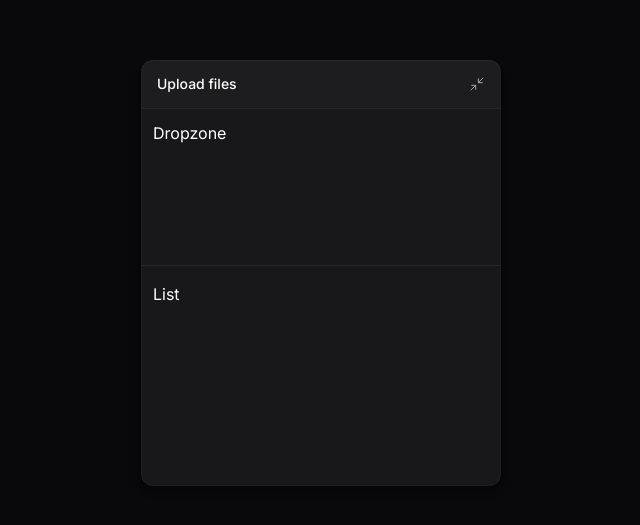
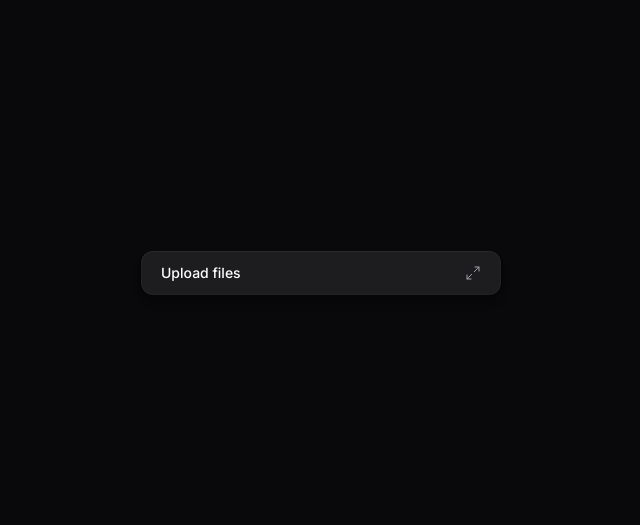
Before and after one commit to massucattoj/upload-widget-web, a React (Vite) app: page / in a window 1280 px wide. Shown: the part 127-652 px from the top of the page, without its empty margins (319-959 px from the left). Built offline with nearby package versions, Linux system fonts and the light colour scheme.

Commit message:
feat: collapsible component

```diff
--- a/src/components/upload-widget-header.tsx
+++ b/src/components/upload-widget-header.tsx
@@ -1,3 +1,5 @@
+import * as Collapsible from "@radix-ui/react-collapsible";
+
 import { Minimize2 } from "lucide-react";
 import { Button } from "./ui/button";
 
@@ -6,9 +8,11 @@ export function UploadWidgetHeader() {
     <div className="w-full p-4 py-2 bg-white/2 border-zinc-800 border-b flex items-center justify-between">
       <span className="text-sm font-medium">Upload files</span>
 
-      <Button size="icon" className="-mr-2">
-        <Minimize2 strokeWidth={1.5} className="size-4" />
-      </Button>
+      <Collapsible.Trigger asChild>
+        <Button size="icon" className="-mr-2">
+          <Minimize2 strokeWidth={1.5} className="size-4" />
+        </Button>
+      </Collapsible.Trigger>
     </div>
   )
 }
--- /dev/null
+++ b/src/components/upload-widget-minimized-button.tsx
@@ -0,0 +1,15 @@
+import * as Collapsible from "@radix-ui/react-collapsible";
+import { Maximize2 } from "lucide-react";
+
+export function UploadWidgetMinimizedButton() {
+  return (
+    <Collapsible.Trigger className="group w-full bg-white/2 py-3 px-5 flex items-center justify-between">
+      <span className="text-sm font-medium">Upload files</span>
+
+      <Maximize2
+        strokeWidth={1.5}
+        className="size-4 text-zinc-400 group-hover:text-zinc-100"
+      />
+    </Collapsible.Trigger>
+  );
+}
--- a/src/components/upload-widget.tsx
+++ b/src/components/upload-widget.tsx
@@ -1,10 +1,20 @@
+import * as Collapsible from "@radix-ui/react-collapsible";
 import { UploadWidgetDropzone } from "./upload-widget-dropzone";
 import { UploadWidgetHeader } from "./upload-widget-header";
 import { UploadWidgetUploadList } from "./upload-widget-upload-list";
+import React from "react";
+import { UploadWidgetMinimizedButton } from "./upload-widget-minimized-button";
 
 export function UploadWidget() {
+  const [isWidgetOpen, setIsWidgetOpen] = React.useState(false);
+
   return (
-    <div className="bg-zinc-900 w-full overflow-hidden max-w-[360px] rounded-xl shadow-shape">
+    <Collapsible.Root onOpenChange={setIsWidgetOpen}>
+      <div className="bg-zinc-900 overflow-hidden w-[360px] rounded-xl shadow-shape">
+
+        {!isWidgetOpen && <UploadWidgetMinimizedButton />}
+        <Collapsible.Content>
+
           <UploadWidgetHeader />
 
           <div className="flex flex-col gap-4 py-3">
@@ -14,6 +24,9 @@ export function UploadWidget() {
 
             <UploadWidgetUploadList />
           </div>
+
+        </Collapsible.Content>
       </div>
+    </Collapsible.Root>
   )
 }
```
Lines whose indentation alone changed are shown as unchanged.
